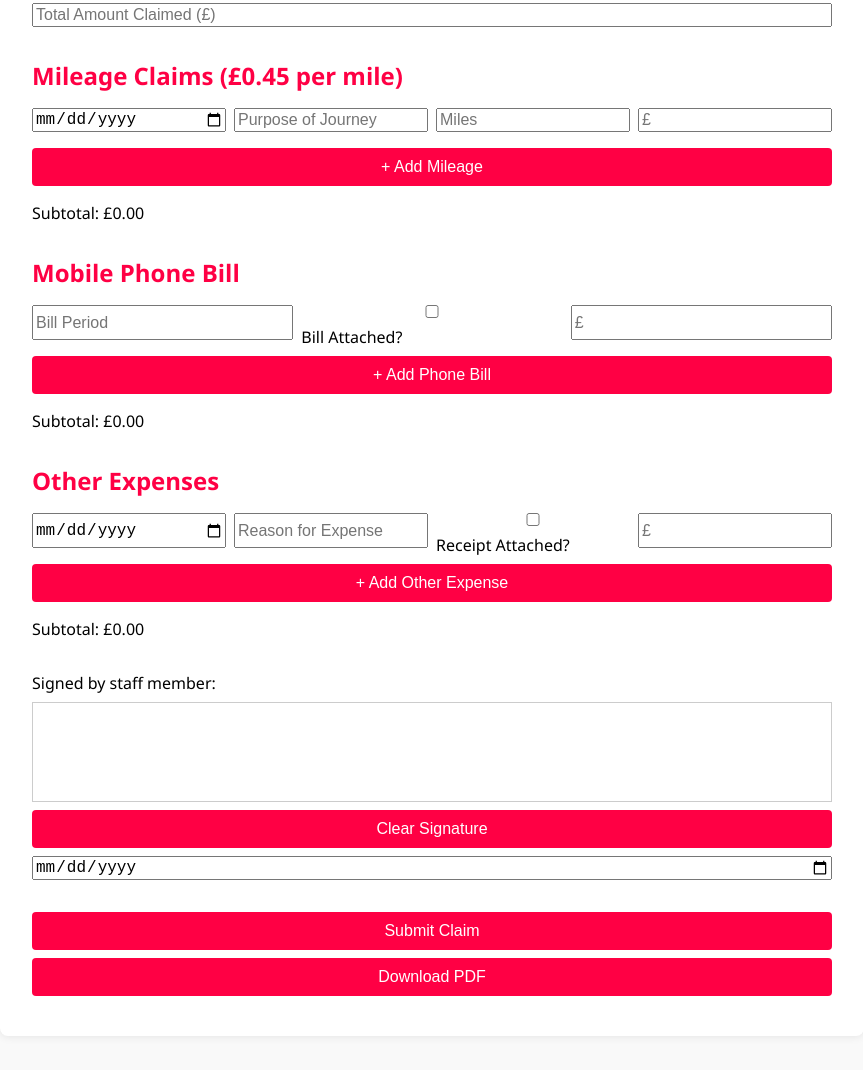
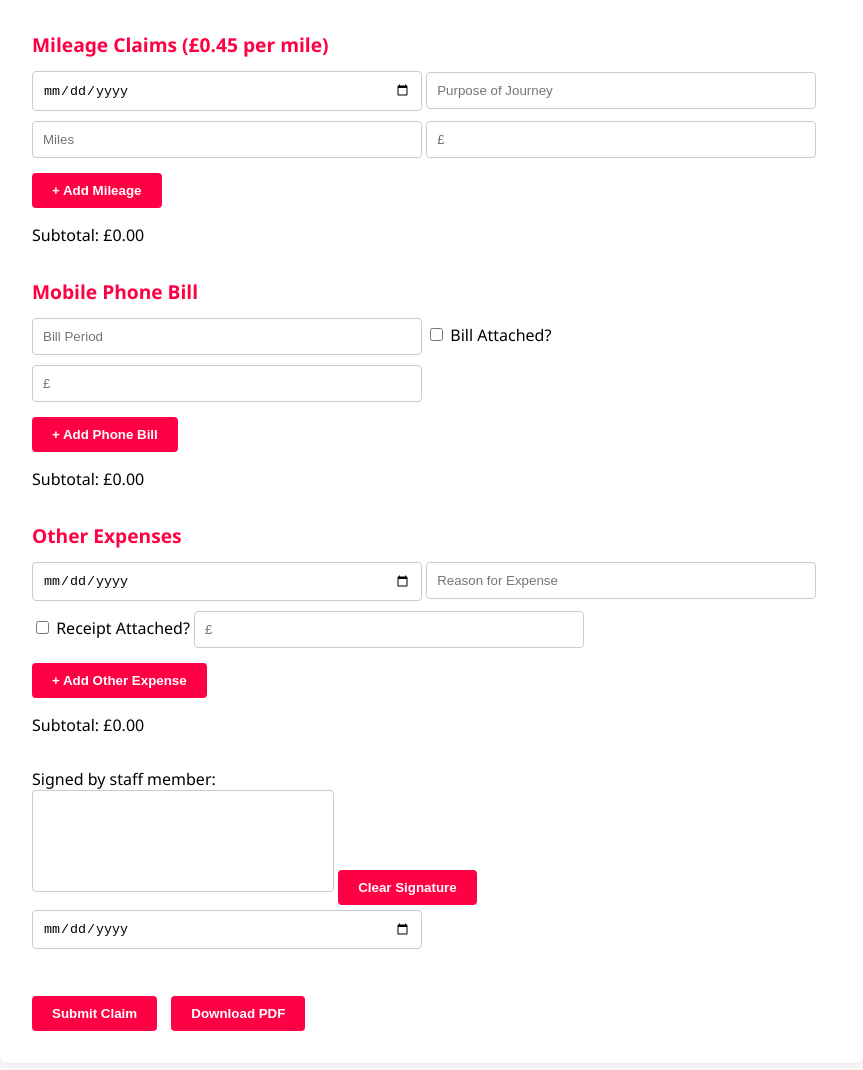
Before and after one commit to KieranYMCA/Expenses, a plain HTML site: page index.html in a window 1280 px wide. Shown: the part 354-1424 px from the top of the page, without its empty margins (208-1071 px from the left). Drawn offline with Linux system fonts and the light colour scheme.

Commit message:
Update style.css

```diff
--- a/style.css
+++ b/style.css
@@ -1,3 +1,5 @@
+/* style.css */
+
 body {
   font-family: 'Segoe UI', sans-serif;
   background: #f9f9f9;
@@ -16,40 +18,24 @@ body {
 
 .logo {
   max-width: 150px;
+  display: block;
   margin-bottom: 1rem;
 }
 
 header h1 {
   color: #ff0044;
-  font-size: 1.4rem;
+  font-size: 1.5rem;
 }
 
-input, button, canvas {
-  display: block;
-  margin: 0.5rem 0;
-  width: 100%;
+input[type="text"],
+input[type="date"],
+input[type="number"] {
+  padding: 10px;
+  margin: 5px 0;
+  width: calc(50% - 10px);
   box-sizing: border-box;
-  font-size: 1rem;
-}
-
-button {
-  background: #ff0044;
-  color: white;
-  padding: 10px;
-  border: none;
+  border: 1px solid #ccc;
   border-radius: 4px;
-  cursor: pointer;
-}
-
-button:hover {
-  opacity: 0.9;
-}
-
-.entry {
-  display: grid;
-  grid-template-columns: repeat(auto-fit, minmax(120px, 1fr));
-  gap: 0.5rem;
-  margin-bottom: 0.5rem;
 }
 
 section {
@@ -57,12 +43,36 @@ section {
 }
 
 h2 {
+  font-size: 1.2rem;
   color: #ff0044;
   margin-bottom: 0.5rem;
 }
 
-#signatureCanvas {
+button {
+  background-color: #ff0044;
+  color: white;
+  border: none;
+  padding: 10px 20px;
+  margin-top: 10px;
+  cursor: pointer;
+  border-radius: 4px;
+  font-weight: bold;
+}
+
+button:hover {
+  opacity: 0.9;
+}
+
+canvas {
   border: 1px solid #ccc;
+  border-radius: 4px;
   background: #fff;
-  height: 100px;
 }
+
+.submit-btn {
+  margin-right: 10px;
+}
+
+#pdfContent {
+  display: none;
+}
```
